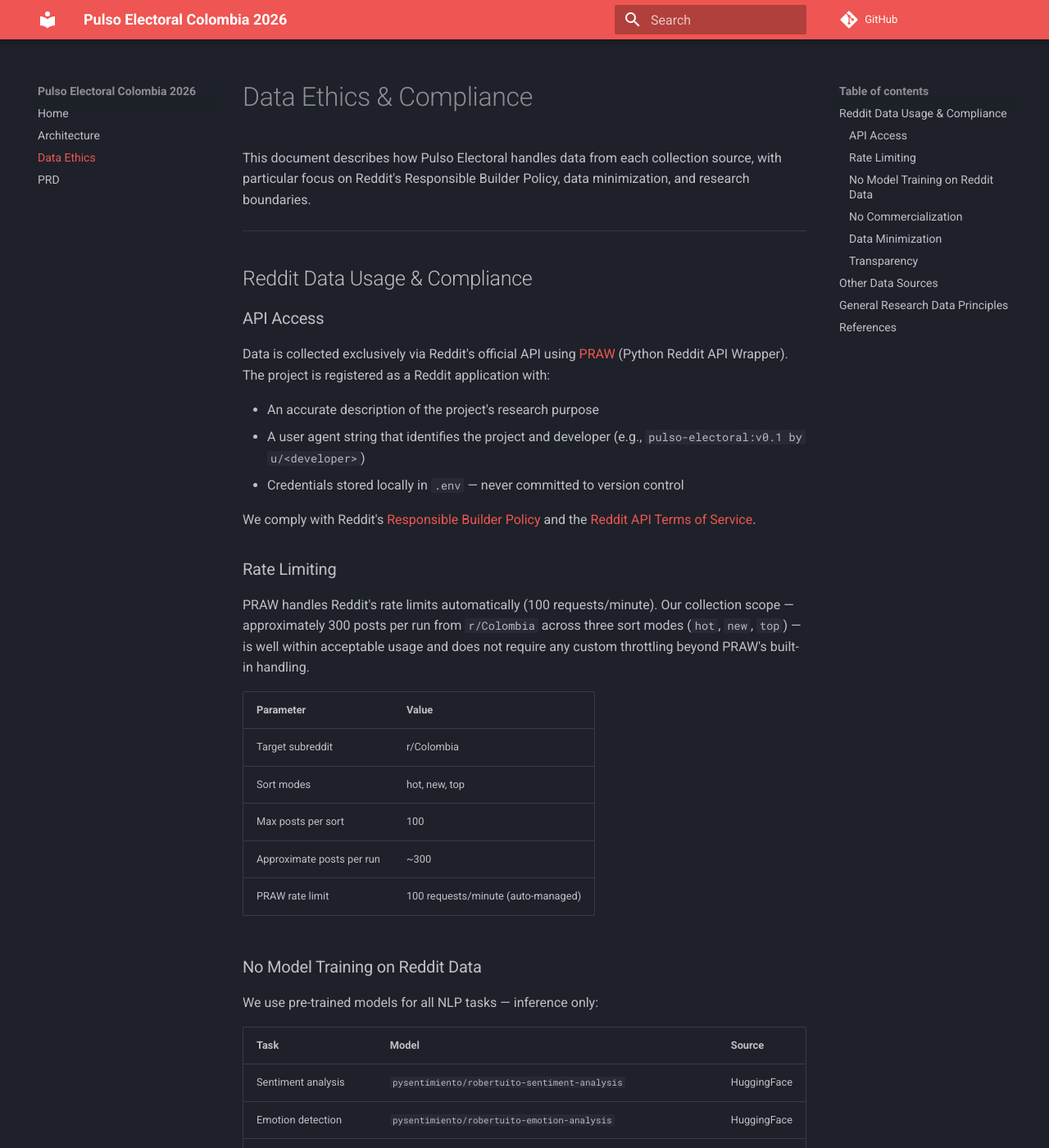
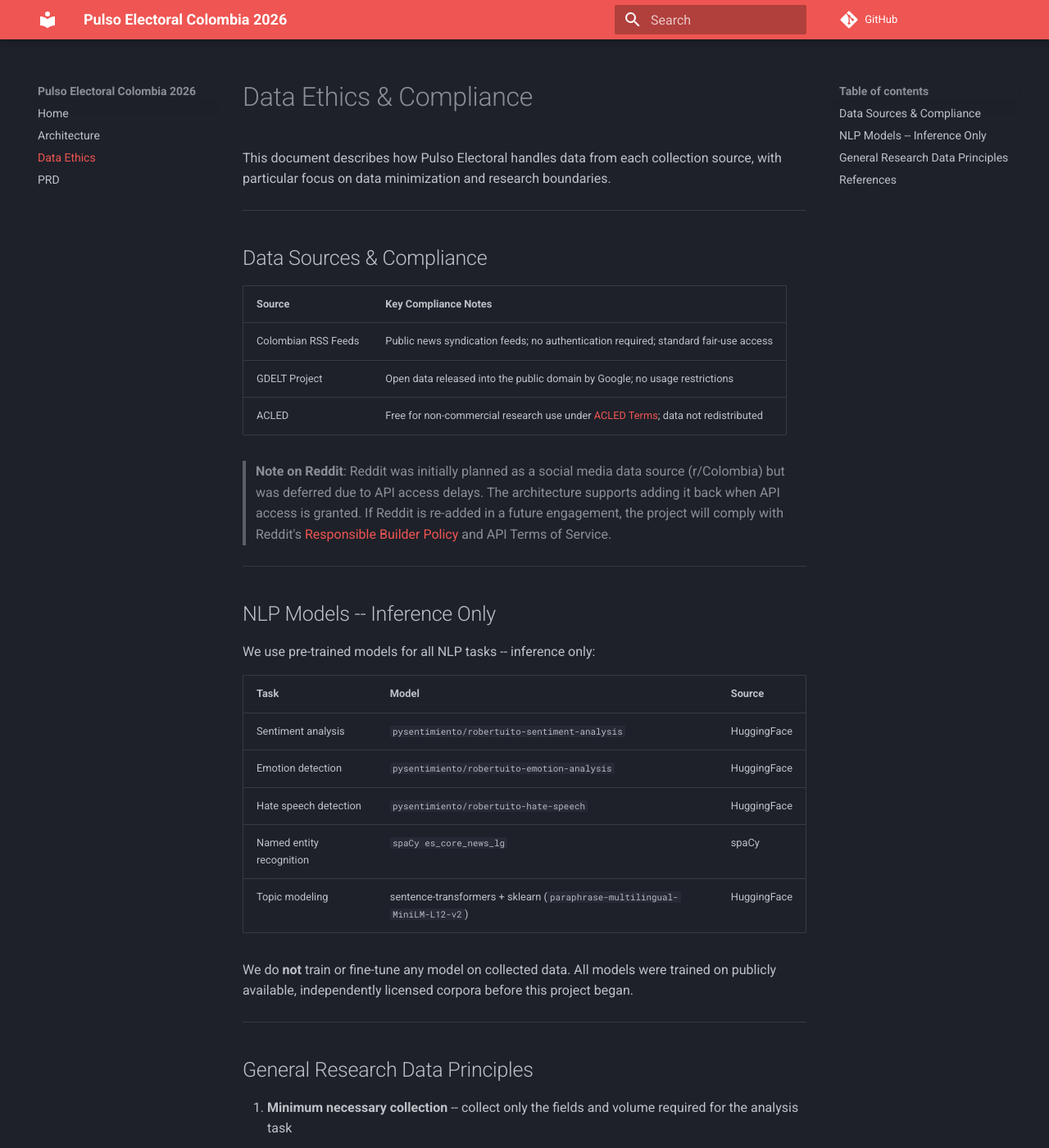
Before and after one commit to juandagalo/pulso-electoral, an MkDocs documentation site: the page built from docs/data_ethics.md, in a window 1280 px wide and 1400 px high. Shown: the whole window at 82% size. Built offline with MkDocs 1.6.1 and Material for MkDocs 9.7.7, drawn with Linux system fonts in a browser that asks for light colours; comment, search, counter and statistics services are not loaded; some of the changed text lies outside the part shown.

Commit message:
docs: complete Reddit removal from notebooks, sample data, and documentation
- Update all notebooks to remove Reddit references in text cells
- Replace Reddit sample posts with RSS equivalents in sample_posts.json
- Rewrite data_ethics.md (removed Reddit-heavy sections, added deferral note)
- Update CLAUDE.md, CHANGELOG.md, architecture.md, index.md
- Update rss_feeds.yml comment

```diff
--- a/docs/data_ethics.md
+++ b/docs/data_ethics.md
@@ -1,36 +1,24 @@
 # Data Ethics & Compliance
 
-This document describes how Pulso Electoral handles data from each collection source, with particular focus on Reddit's Responsible Builder Policy, data minimization, and research boundaries.
+This document describes how Pulso Electoral handles data from each collection source, with particular focus on data minimization and research boundaries.
 
 ---
 
-## Reddit Data Usage & Compliance
+## Data Sources & Compliance
 
-### API Access
+| Source | Key Compliance Notes |
+|--------|---------------------|
+| Colombian RSS Feeds | Public news syndication feeds; no authentication required; standard fair-use access |
+| GDELT Project | Open data released into the public domain by Google; no usage restrictions |
+| ACLED | Free for non-commercial research use under [ACLED Terms](https://acleddata.com/terms-of-use/); data not redistributed |
 
-Data is collected exclusively via Reddit's official API using [PRAW](https://praw.readthedocs.io/) (Python Reddit API Wrapper). The project is registered as a Reddit application with:
+> **Note on Reddit**: Reddit was initially planned as a social media data source (r/Colombia) but was deferred due to API access delays. The architecture supports adding it back when API access is granted. If Reddit is re-added in a future engagement, the project will comply with Reddit's [Responsible Builder Policy](https://support.reddithelp.com/hc/en-us/articles/16160319875092-Reddit-Data-API-Wiki) and API Terms of Service.
 
-- An accurate description of the project's research purpose
-- A user agent string that identifies the project and developer (e.g., `pulso-electoral:v0.1 by u/<developer>`)
-- Credentials stored locally in `.env` — never committed to version control
+---
 
-We comply with Reddit's [Responsible Builder Policy](https://support.reddithelp.com/hc/en-us/articles/16160319875092-Reddit-Data-API-Wiki) and the [Reddit API Terms of Service](https://www.reddit.com/wiki/api).
+## NLP Models -- Inference Only
 
-### Rate Limiting
-
-PRAW handles Reddit's rate limits automatically (100 requests/minute). Our collection scope — approximately 300 posts per run from `r/Colombia` across three sort modes (`hot`, `new`, `top`) — is well within acceptable usage and does not require any custom throttling beyond PRAW's built-in handling.
-
-| Parameter | Value |
-|-----------|-------|
-| Target subreddit | r/Colombia |
-| Sort modes | hot, new, top |
-| Max posts per sort | 100 |
-| Approximate posts per run | ~300 |
-| PRAW rate limit | 100 requests/minute (auto-managed) |
-
-### No Model Training on Reddit Data
-
-We use pre-trained models for all NLP tasks — inference only:
+We use pre-trained models for all NLP tasks -- inference only:
 
 | Task | Model | Source |
 |------|-------|--------|
@@ -40,62 +28,21 @@ We use pre-trained models for all NLP tasks — inference only:
 | Named entity recognition | `spaCy es_core_news_lg` | spaCy |
 | Topic modeling | sentence-transformers + sklearn (`paraphrase-multilingual-MiniLM-L12-v2`) | HuggingFace |
 
-We do **not** train or fine-tune any model on Reddit data. Doing so would require explicit written approval from Reddit under their Responsible Builder Policy. All models were trained on publicly available, independently licensed corpora before this project began.
-
-### No Commercialization
-
-Reddit data collected by this project is used strictly for academic and research demonstration purposes in support of the CIVICUS Digital Democracy Initiative application. Specifically:
-
-- Raw Reddit data is **not redistributed**, sold, or licensed to third parties
-- Collected data is **not used** to build commercial products or services
-- Aggregated findings (e.g., sentiment trend charts) may be shared in reports to CIVICUS, but these do not expose individual post content at scale
-
-### Data Minimization
-
-Collection is scoped to the minimum data necessary for electoral discourse analysis:
-
-- Only **public** posts and top-level comments are collected (no private messages, no user account data beyond post author handle)
-- Filtered to `r/Colombia` with political flairs (`Politica`, `Noticias`, `Opinion`, `Elecciones`) and election-related keywords
-- No historical bulk downloads — collection runs in bounded daily batches
-- Raw files are stored locally in `data/01_raw/reddit/` and are not uploaded to any external service
-
-### Transparency
-
-| Requirement | Implementation |
-|-------------|---------------|
-| Registered application | Yes — Reddit Developer Portal with accurate project description |
-| User agent identification | `REDDIT_USER_AGENT` env var, defaults to `pulso-electoral:v0.1` |
-| Credentials | Stored in `.env` (not committed), rotated if exposed |
-| Rate limit compliance | PRAW automatic (100 req/min) |
-| Data retention | Local only; raw files in `data/01_raw/reddit/` |
-| Model training on Reddit data | No — inference only using pre-trained models |
-
----
-
-## Other Data Sources
-
-| Source | Key Compliance Notes |
-|--------|---------------------|
-| Colombian RSS Feeds | Public news syndication feeds; no authentication required; standard fair-use access |
-| GDELT Project | Open data released into the public domain by Google; no usage restrictions |
-| ACLED | Free for non-commercial research use under [ACLED Terms](https://acleddata.com/terms-of-use/); data not redistributed |
+We do **not** train or fine-tune any model on collected data. All models were trained on publicly available, independently licensed corpora before this project began.
 
 ---
 
 ## General Research Data Principles
 
-1. **Minimum necessary collection** — collect only the fields and volume required for the analysis task
-2. **No re-identification** — analysis targets aggregate discourse patterns, not individual users
-3. **Local storage by default** — raw data stays on the researcher's machine; no third-party cloud uploads unless explicitly configured
-4. **Credentials never committed** — all API keys and secrets are stored in `.env`, which is listed in `.gitignore`
-5. **Purpose limitation** — data collected for electoral discourse research is not repurposed for unrelated tasks
+1. **Minimum necessary collection** -- collect only the fields and volume required for the analysis task
+2. **No re-identification** -- analysis targets aggregate discourse patterns, not individual users
+3. **Local storage by default** -- raw data stays on the researcher's machine; no third-party cloud uploads unless explicitly configured
+4. **Credentials never committed** -- all API keys and secrets are stored in `.env`, which is listed in `.gitignore`
+5. **Purpose limitation** -- data collected for electoral discourse research is not repurposed for unrelated tasks
 
 ---
 
 ## References
 
-- Reddit Responsible Builder Policy: https://support.reddithelp.com/hc/en-us/articles/16160319875092
-- Reddit API Terms of Service: https://www.reddit.com/wiki/api
-- PRAW documentation: https://praw.readthedocs.io/
 - ACLED Terms of Use: https://acleddata.com/terms-of-use/
 - pysentimiento: https://github.com/pysentimiento/pysentimiento
```
Also changed, not shown: CHANGELOG.md (+1 -1 lines), CLAUDE.md (+1 -2 lines), docs/architecture.md (+3 -3 lines), docs/index.md (+1 -1 lines), 9 other files.
